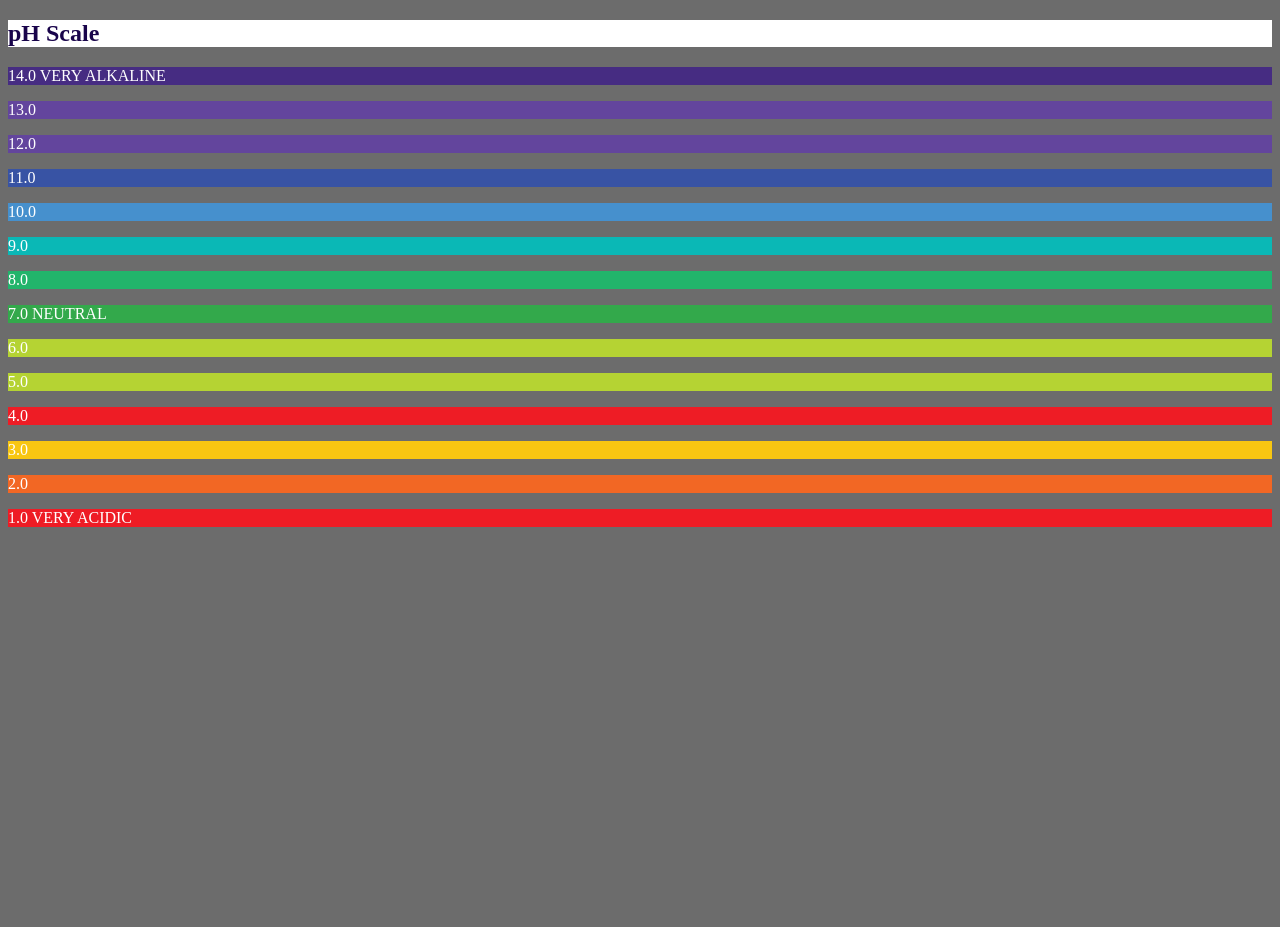
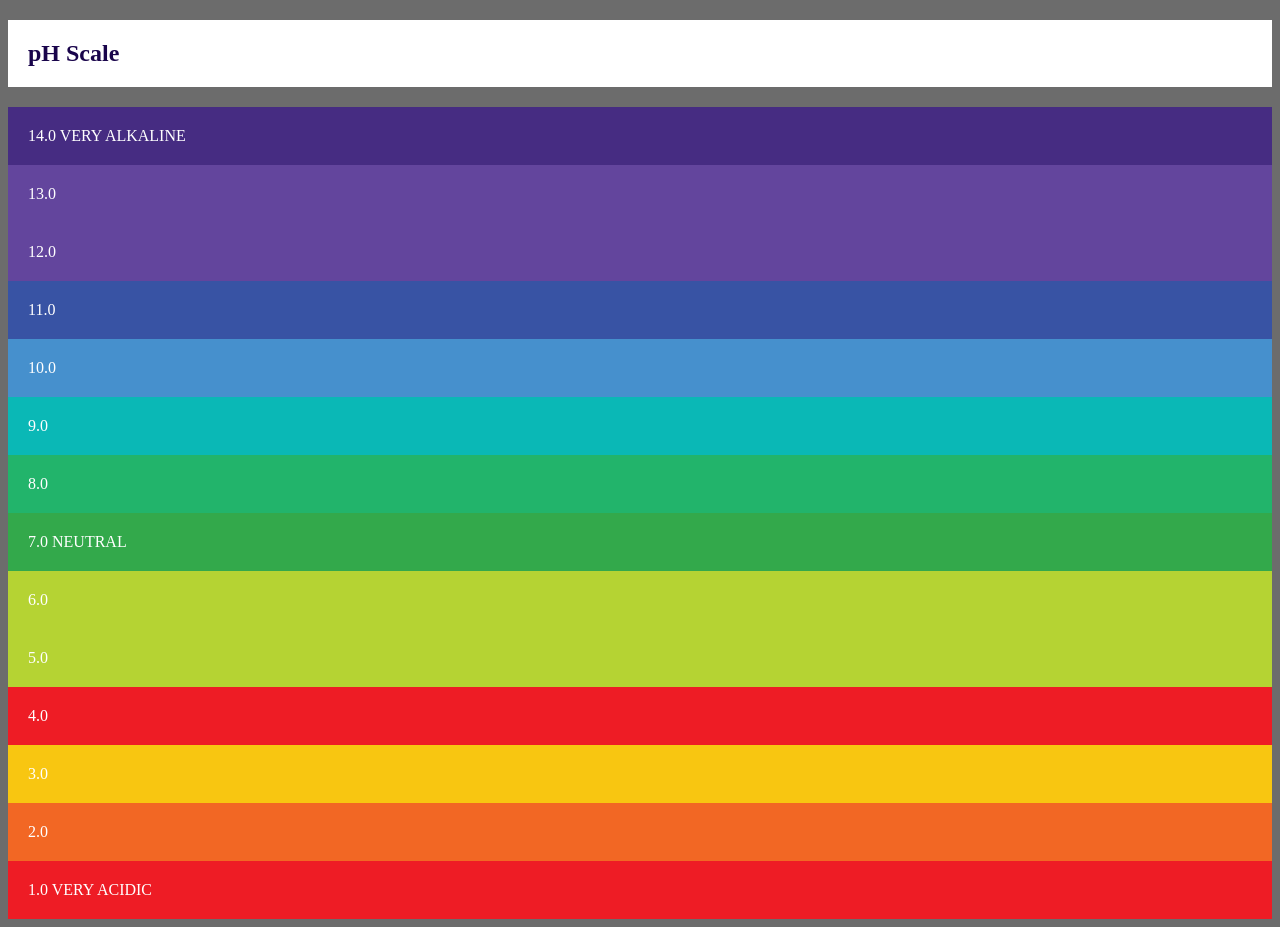
Before and after one commit to swoyam2609/learningwebdev, a plain HTML site: page html files/phscale.html in a window 1280 px wide. Before the commit the page ends 800 px from the top, so only its background shows below. Drawn offline with Linux system fonts and the light colour scheme.

Commit message:
did furthur changes in CSS file

```diff
--- a/css files/phscale.css
+++ b/css files/phscale.css
@@ -1,13 +1,15 @@
 h2 {
     background-color: rgb(255, 255, 255);
     color: rgb(25, 4, 75);
+    padding: 20px;
 }
 body{
     background-color: rgb(108, 108, 108);
 }
 p {
     width: auto;
-    padding: 0%;
+    padding: 20px;
+    margin: 0px;
 }
 #h1 {
     background-color: #EE1C25;
```
